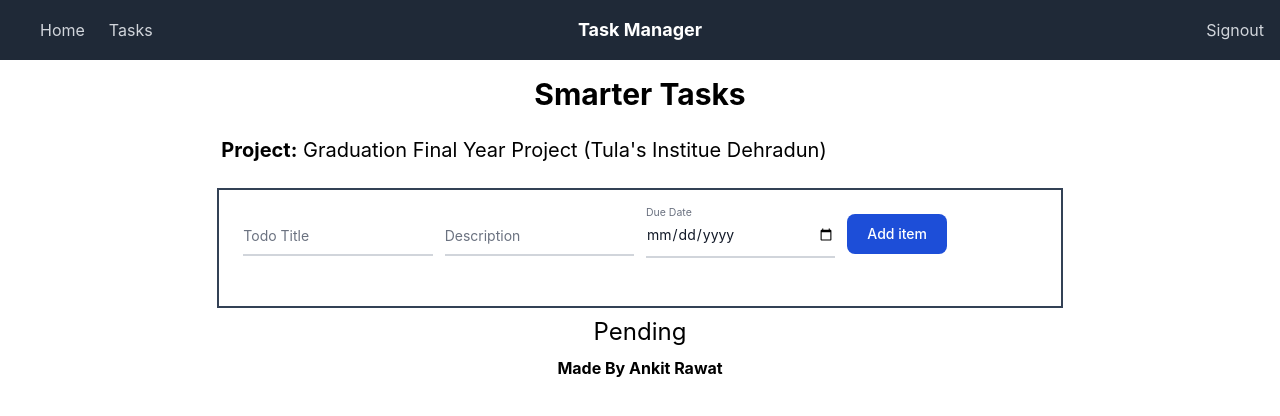
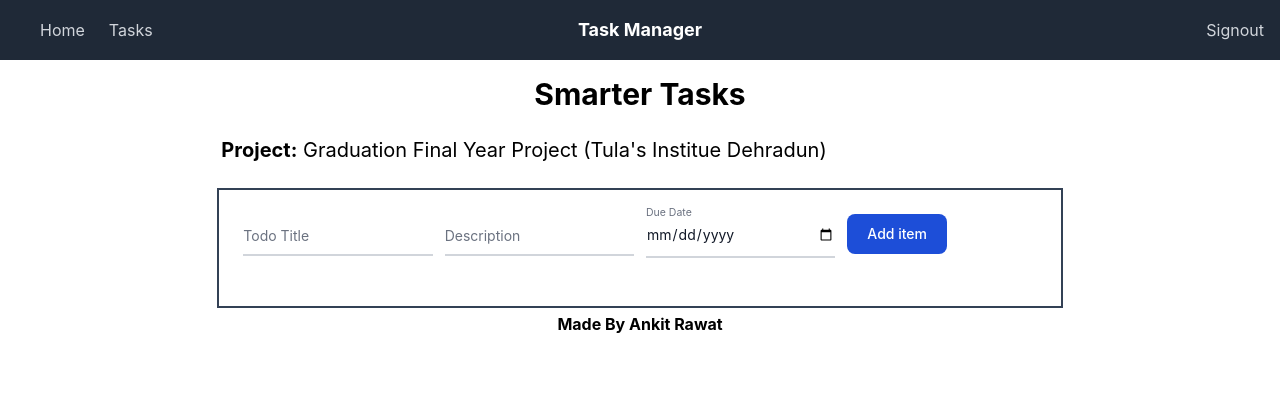
Before and after one commit to IamAnkitR/wd-301, a React (Create React App) app in the folder smarter-tasks/: page /tasks in a window 1280 px wide. Shown: the top 416 px of the page. Built offline with nearby package versions, Linux system fonts and the light colour scheme; sample sign-in values are in the browser's storage.

Commit message:
refactor

```diff
--- a/smarter-tasks/src/NotFound.tsx
+++ b/smarter-tasks/src/NotFound.tsx
@@ -5,7 +5,7 @@ function Notfound() {
     <div>
       <h2>Error 404- Page does not exist</h2>
       <Link to="/">
-        <button className="backToHomeButton" id="BackToHomeButton">
+        <button className="backToHomeButton" id="backToHomeButton">
           GO Back
         </button>
       </Link>
--- a/smarter-tasks/src/TaskApp.tsx
+++ b/smarter-tasks/src/TaskApp.tsx
@@ -39,10 +39,6 @@ const TaskApp = (props: TaskAppProp) => {
             <TaskForm addTask={addTask} />
           </div>
           <div className="container">
-            <h1 className="flex justify-center text-2xl font-thin m-2">
-              <strong>Pending</strong>
-            </h1>
-
             <TaskList tasks={taskAppState.tasks} deleteTask={deleteTask} />
           </div>
         </div>
```
